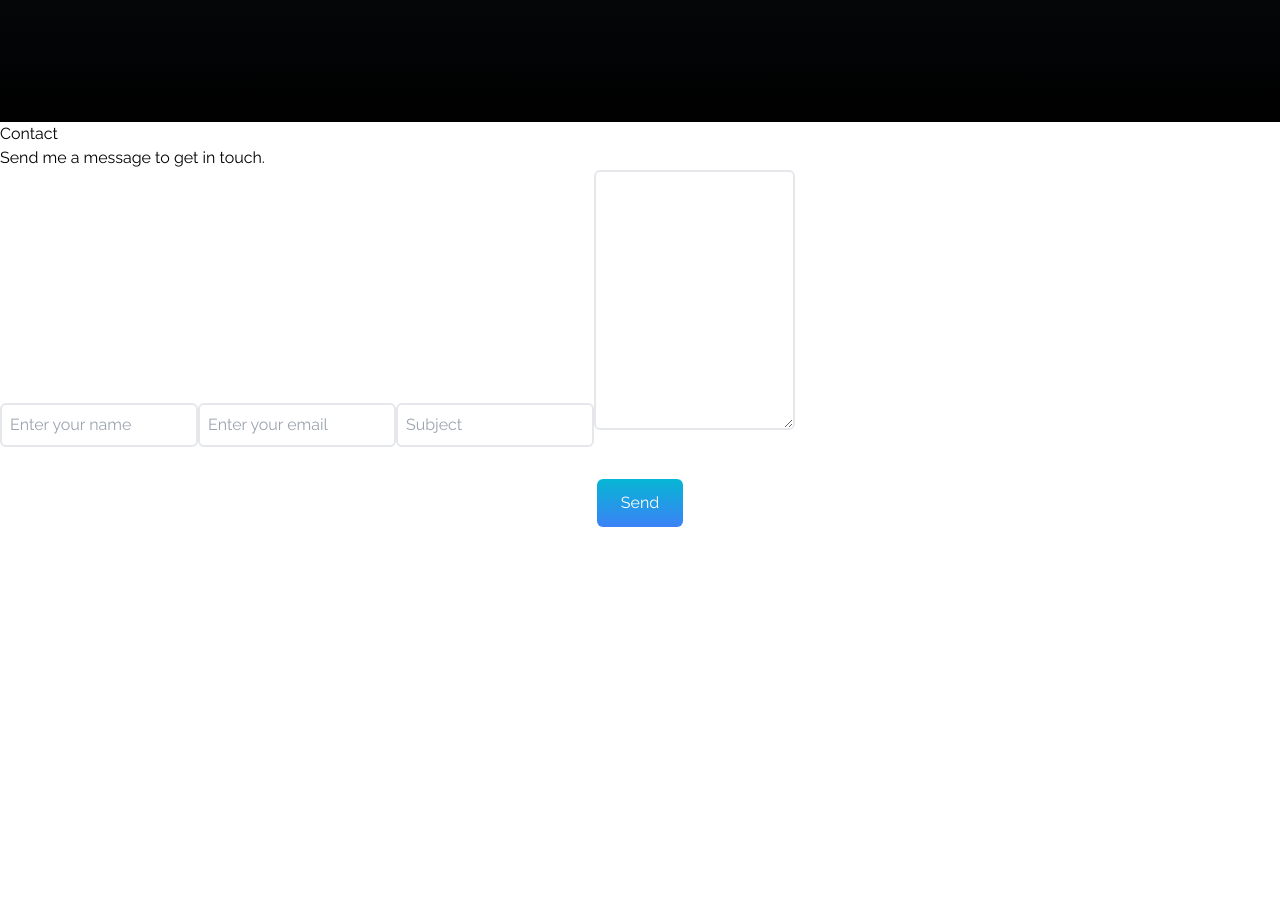
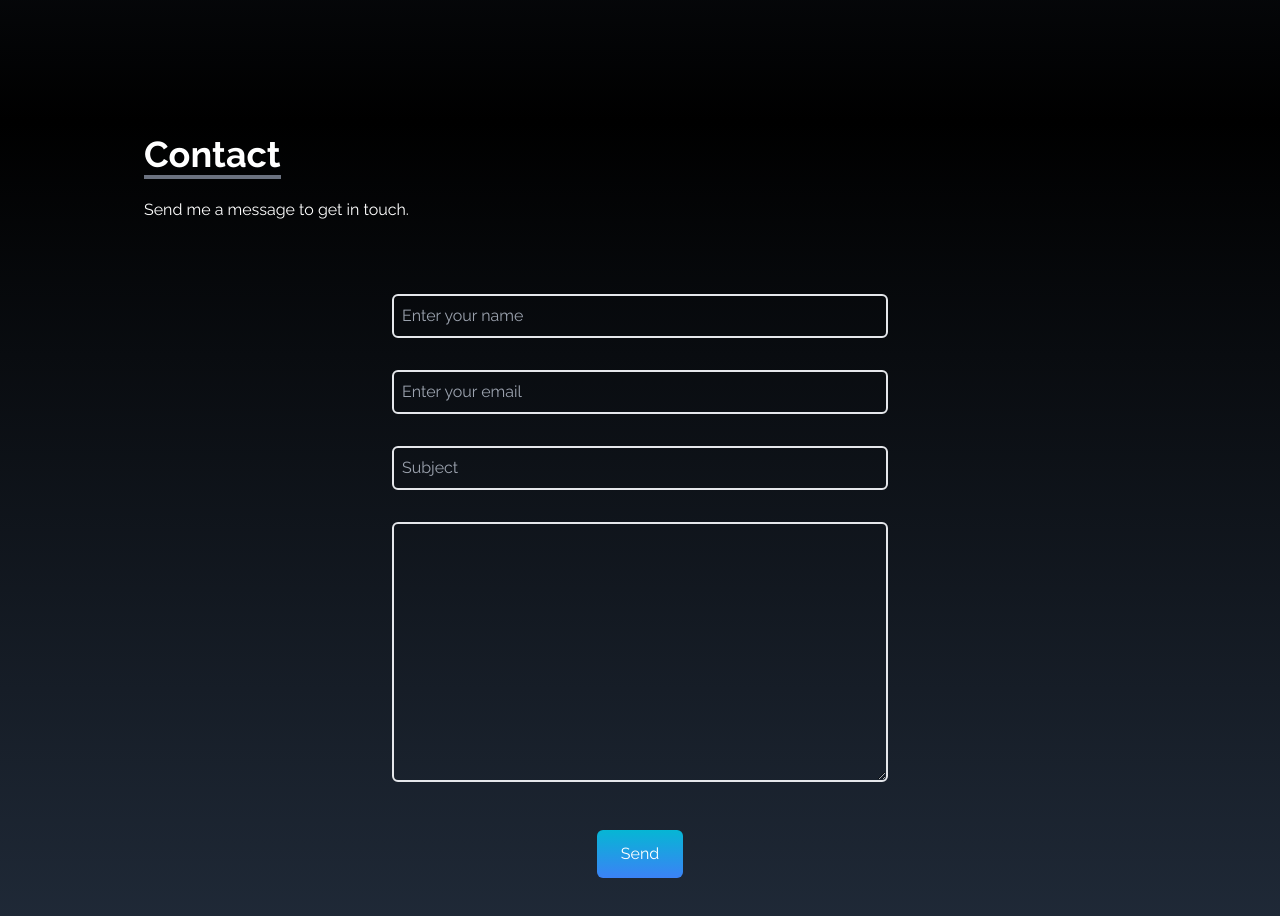
Before and after one commit to Rali-28/web-portfolio, a React (Vite) app: page / in a window 1280 px wide. Shown: the part 3360-4276 px from the top of the page. Before the commit the page ends 3919 px from the top, so only its background shows below. Built offline with nearby package versions, Linux system fonts and the light colour scheme.

Commit message:
Updated styling for the contact section

```diff
--- a/src/components/Contact.jsx
+++ b/src/components/Contact.jsx
@@ -4,27 +4,27 @@ const Contact = () => {
   return (
 
     // * Main container div for the contact section
-    <div>
+    <div id='contact' name='contact' className='w-full h-screen p-4 text-white bg-gradient-to-b from-black to-gray-800'>
 
       {/*
         // * Container div for arranging and styling the contact section
       */}
-      <div>
+      <div className='flex flex-col justify-center h-full max-w-screen-lg p-4 mx-auto'>
 
         {/*
           // * Header container
         */}
-        <div>
-          <p>Contact</p>
-          <p>Send me a message to get in touch.</p>
+        <div className='pb-8'>
+          <p className='inline text-4xl font-bold border-b-4 border-gray-500'>Contact</p>
+          <p className='py-6'>Send me a message to get in touch.</p>
         </div>
 
         {/*
           // * Forms container
           // * Forms that will enable the viewer to send me a message
         */}
-        <div>
-          <form action=''>
+        <div className='flex items-center justify-center'>
+          <form action='' className='flex flex-col w-full md:w-1/2'>
 
             {/* Name of Sender Input */}
             <input
--- a/src/index.css
+++ b/src/index.css
@@ -20,6 +20,6 @@
     }
 
     .contact__form-input {
-        @apply p-2 text-white bg-transparent border-2 rounded-md focus:outline-none
+        @apply p-2 my-4 text-white bg-transparent border-2 rounded-md focus:outline-none
     }
 }
```
